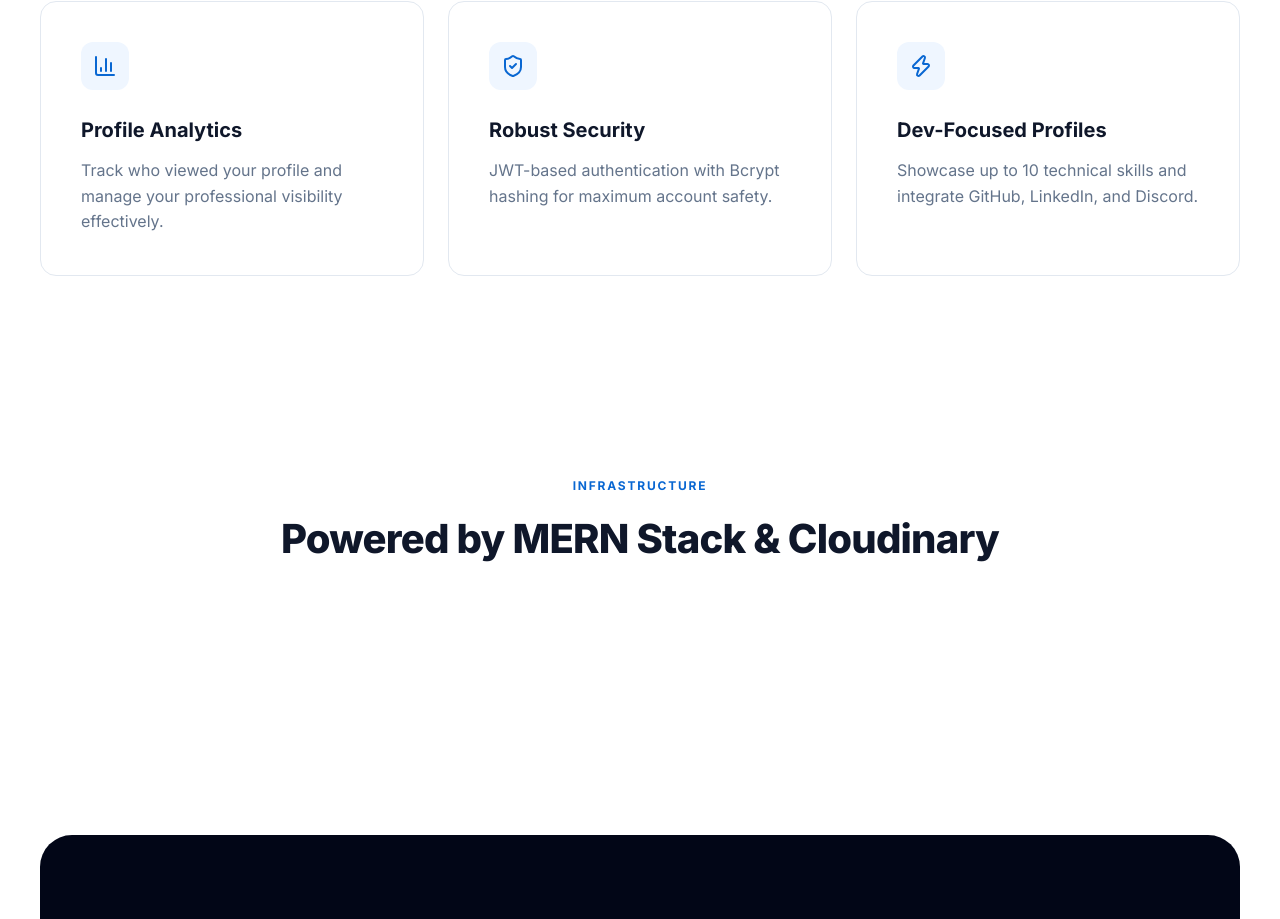
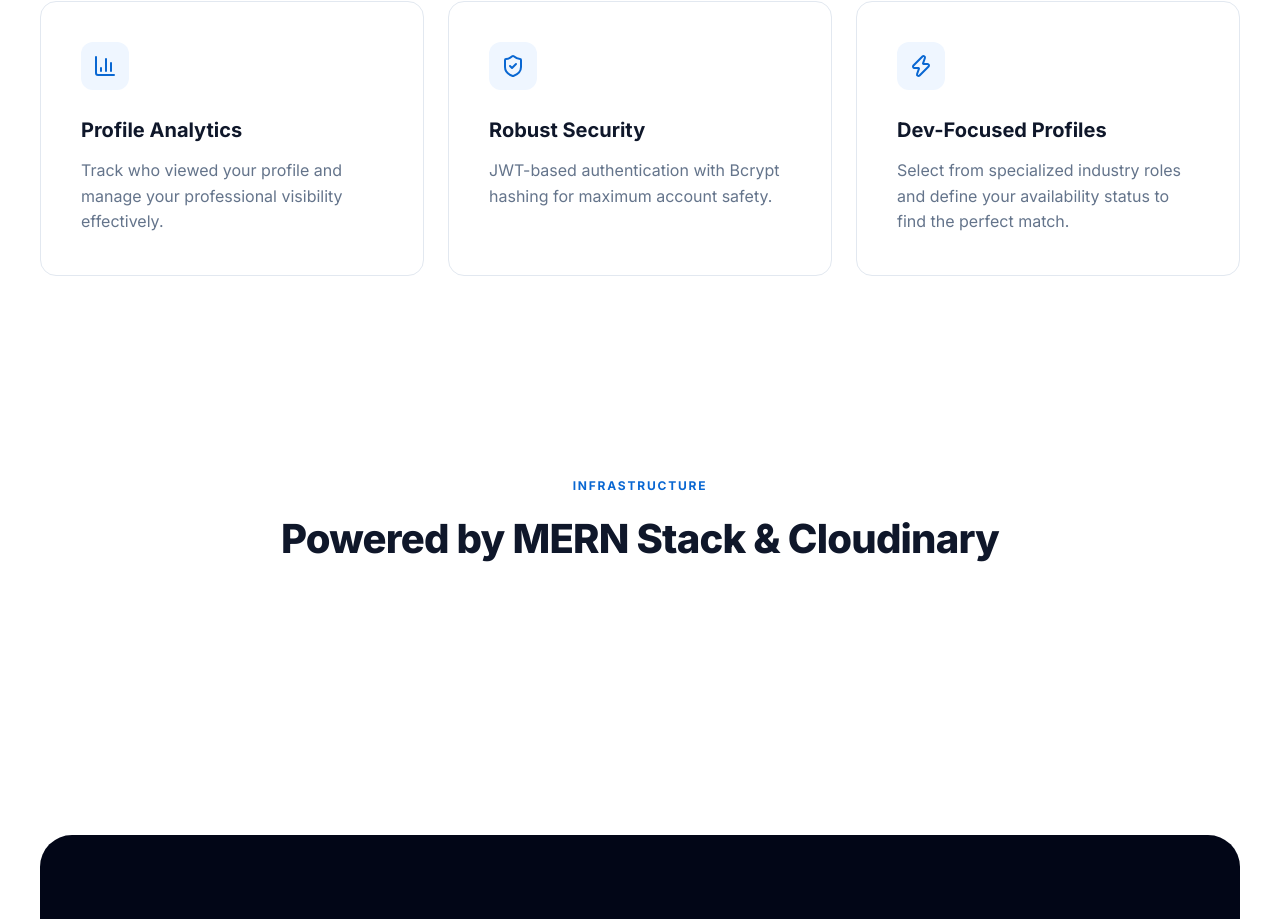
Before and after one commit to mantenwarakshaya/codemate, a React (Vite) app in the folder frontend/: page /landing in a window 1280 px wide. Shown: the part 1232-2151 px from the top of the page. Built offline with nearby package versions, Linux system fonts and the light colour scheme; no server answers.

Commit message:
fix: removed skills and added role and status

```diff
--- a/frontend/src/components/FormContainer/LandingPage/index.jsx
+++ b/frontend/src/components/FormContainer/LandingPage/index.jsx
@@ -56,7 +56,7 @@ const LandingPage = () => {
           <button className="lp-btn-primary-glow" onClick={() => navigate("/signup")}>
             Start Matching <ChevronRight size={18} />
           </button>
-          <button className="lp-btn-outline" onClick={() => window.open('https://github.com', '_blank')}>
+          <button className="lp-btn-outline">
             <FaGithub size={18} /> Star on GitHub
           </button>
         </div>
@@ -104,8 +104,7 @@ const LandingPage = () => {
             <div className="lp-feature-card">
               <div className="lp-icon-wrapper"><Zap /></div>
               <h3>Dev-Focused Profiles</h3>
-              <p>Showcase up to 10 technical skills and integrate GitHub, LinkedIn, and Discord.</p>
-            </div>
+              <p>Select from specialized industry roles and define your availability status to find the perfect match.</p>            </div>
           </div>
         </div>
       </section>
```
